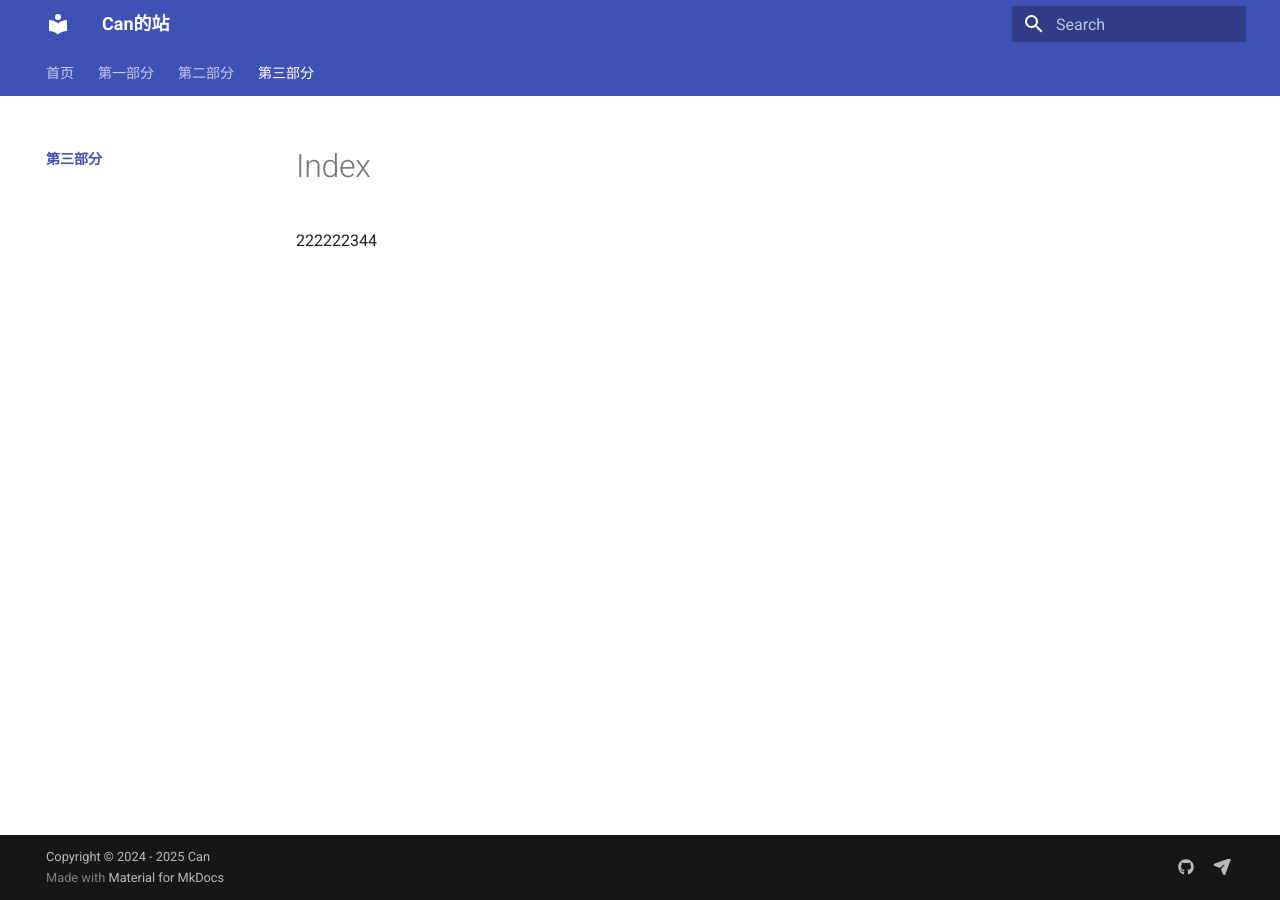
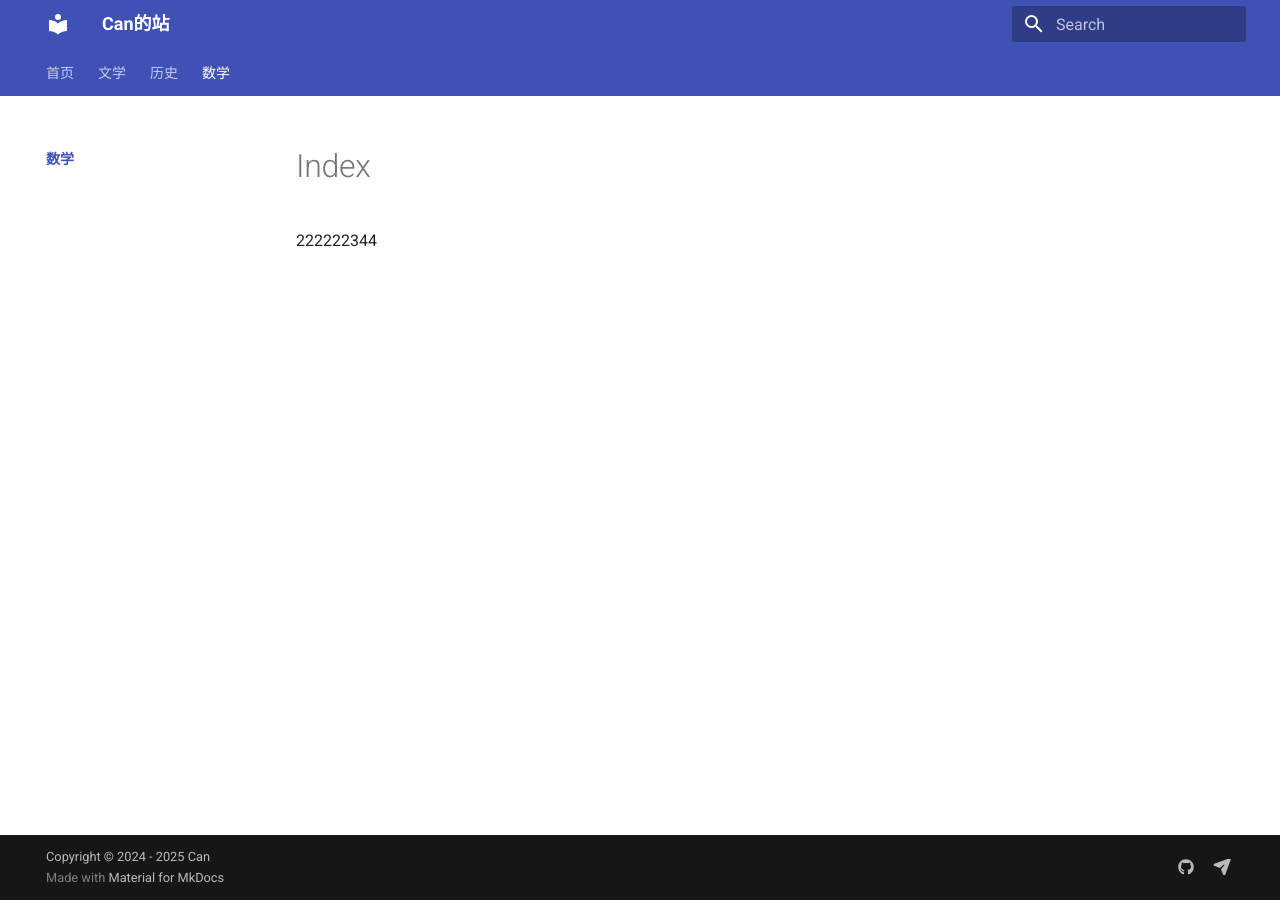
Before and after one commit to Colick-cgc/skills-github-pages, an MkDocs documentation site: the page built from docs/Part3/index.md, in a window 1280 px wide. Built offline with MkDocs 1.6.1 and Material for MkDocs 9.7.7, drawn with Linux system fonts in a browser that asks for light colours; part of the change alters nothing that is shown.

Commit message:
Update mkdocs.yml

```diff
--- a/mkdocs.yml
+++ b/mkdocs.yml
@@ -2,12 +2,12 @@ site_name: Can的站
 site_url: https://colick-cgc.github.io/skills-github-pages/
 nav:
   - 首页: index.md
-  - 第一部分:
+  - 文学:
       - Part1/index.md
       - 随机文本: Part1/随笔.md
-  - 第二部分:
+  - 历史:
       - Part2/index.md
-  - 第三部分:
+  - 数学:
       - Part3/index.md
 docs_dir: docs/
 
```
